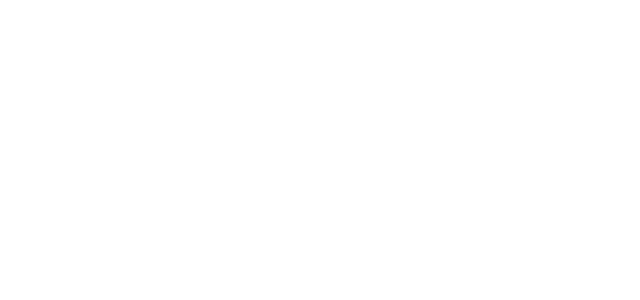
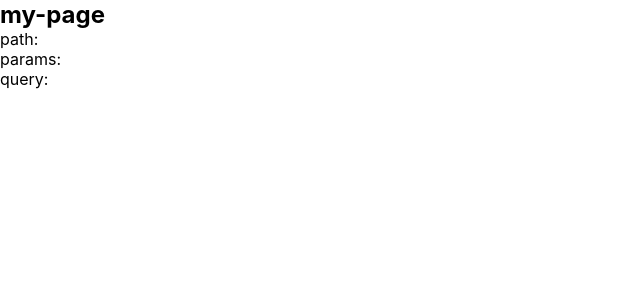
Before and after one commit to hisasann/nuxt-ssr-sample, a Nuxt app: page /multi-slash in a window 1280 px wide. Before the commit this address had no page. Shown: the top 300 px of the page, without its empty margins (0-640 px from the left). Built offline with nearby package versions, Linux system fonts and the light colour scheme.

Commit message:
Add multi slash params sample

```diff
--- a/nuxt.config.js
+++ b/nuxt.config.js
@@ -34,5 +34,14 @@ module.exports = {
         })
       }
     }
+  },
+  router: {
+    extendRoutes(routes, resolve) {
+      routes.push({
+        name: 'custom',
+        path: '/s/*',
+        component: resolve(__dirname, 'pages/multi-slash.vue')
+      })
+    }
   }
 }
--- /dev/null
+++ b/pages/multi-slash.vue
@@ -0,0 +1,24 @@
+<template>
+  <section class="container">
+    <h1>my-page</h1>
+    <div>
+      <p>path: {{path}}</p>
+      <p>params: {{params}}</p>
+      <p>query: {{query}}</p>
+    </div>
+  </section>
+</template>
+
+<script>
+  export default {
+    async asyncData({ route }) {
+      // http://localhost:3000/s/hoge_11/foo_22/fuga_33/b?a=b
+      console.log(route);
+      return {
+        path: route.path,
+        params: route.params,
+        query: route.query
+      };
+    }
+  }
+</script>
--- /dev/null
+++ b/pages/search/_condition.vue
@@ -0,0 +1,24 @@
+<template>
+  <section class="container">
+    <h1>search</h1>
+    <div>
+      <p>path: {{path}}</p>
+      <p>params: {{params}}</p>
+      <p>query: {{query}}</p>
+    </div>
+  </section>
+</template>
+
+<script>
+export default {
+  async asyncData({ route }) {
+    // http://localhost:3000/search/foo?a=b
+    console.log(route);
+    return {
+      path: route.path,
+      params: route.params,
+      query: route.query
+    };
+  }
+}
+</script>
```
